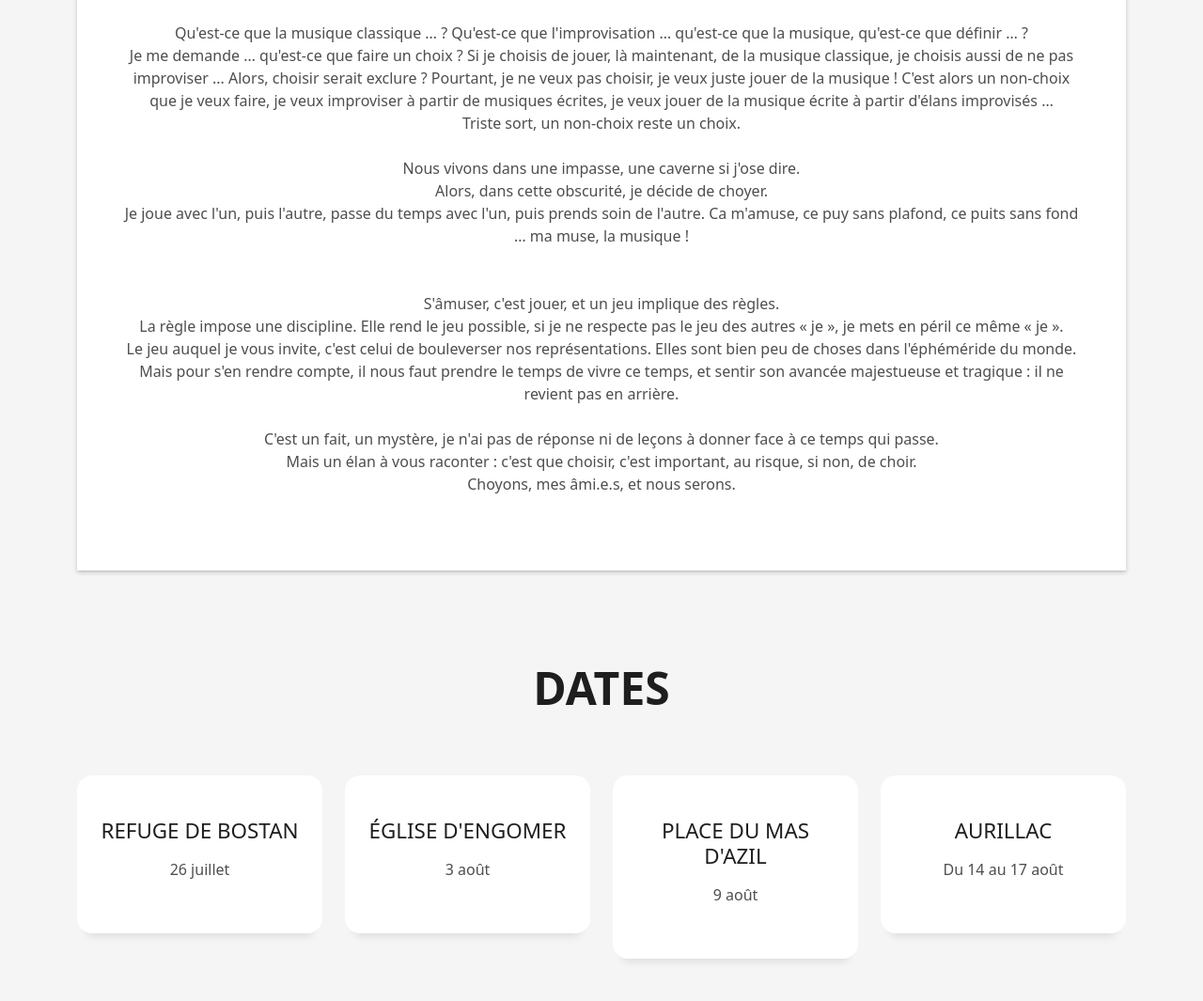
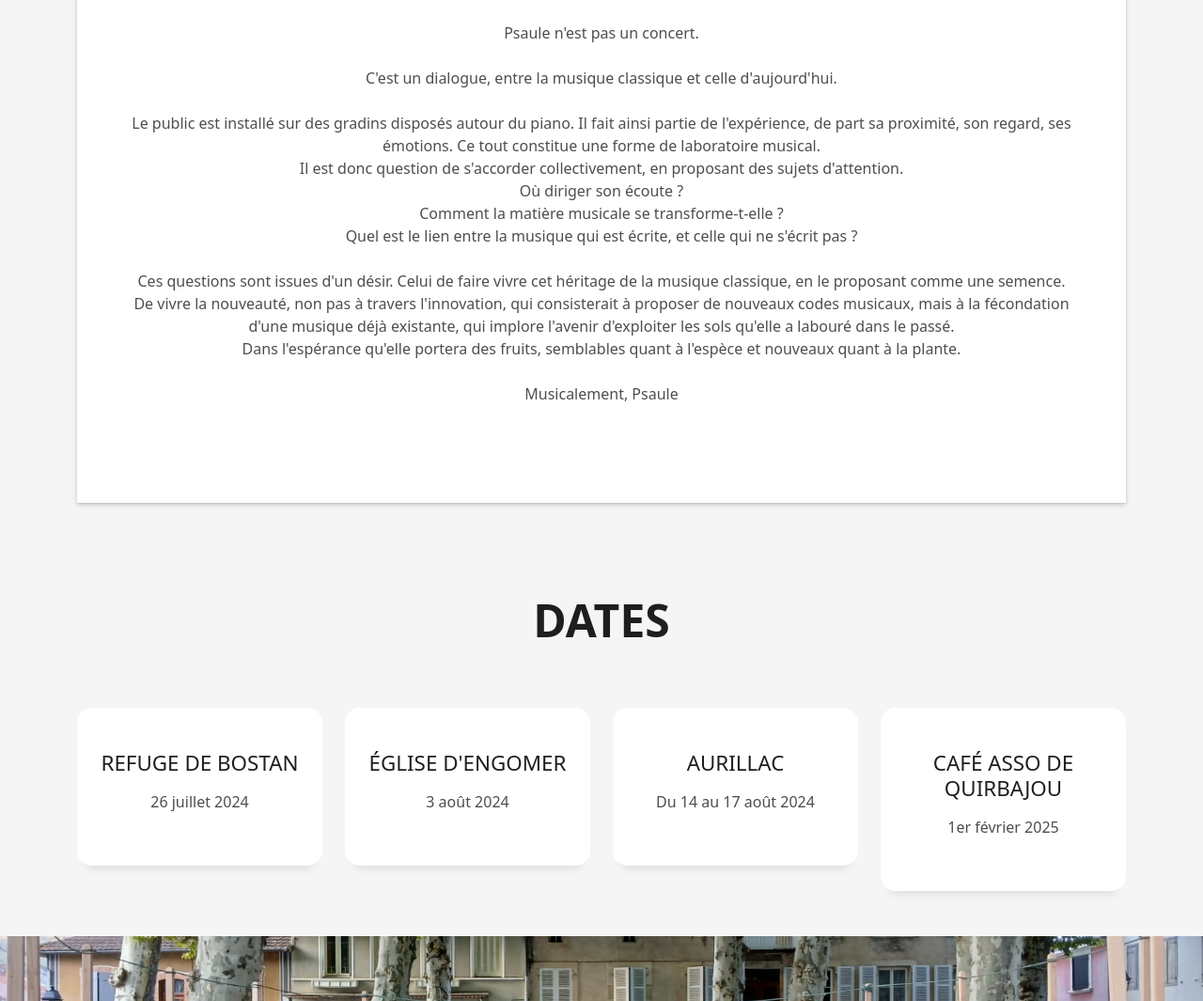
Before and after one commit to qemile/project__psaule__psaule_website, a PHP site: page / in a window 1280 px wide. Shown: the part 1330-2395 px from the top of the page at 94% size. Run offline with PHP 8.4, Linux system fonts and the light colour scheme.

Commit message:
3917-08012025144937-14h49_17h00-131min---project_psaule_web_site : "08-01-2025 TRAVAIL Update dates presentation biogrpahie photos"

```diff
--- a/public/includes/section_biographie.html
+++ b/public/includes/section_biographie.html
@@ -8,15 +8,54 @@
           </h3>
           <p class="subtitle-a">
 
-            <!-- Version 2 -->
-            Paul Quénée découvre sa passion du piano au travers de la musique classique. C'est aux côtés de la sœur de sa grand-mère, Eliane, que se tisse un amour commun dans la recherche du phrasé de F.Chopin ...
-            <br><br>
-            S'en suit une rencontre avec Thomas Terrien qui l'a mis sur les rails du jazz. Il intègre alors la formation professionnelle de Music'Halle en 2016, école des musiques vivaces, où il va se former aux côtés entre autres de Denis Badault.
-            <br><br>
-            Il enseigne aujourd'hui dans cette école l'improvisation et la technique au piano, et dirige un atelier orchestre de musiques improvisées, effectuant un travail de recherche appliquée sur les liens entre « l'écrit » et le « désiré ». Il s'est également intéressé aux arts du cirque en développant un lien entre le jonglage et le piano, en s'enseignant réciproquement avec le jongleur Maximo Pastor Lopez leur art, dans l'idée de faire cohabiter les deux disciplines.
-            <br><br>
-            D'autre part, il évolue avec un projet solo où il mêle musiques actuelles et musiques classiques sous le nom de Psaule. Il évolue également au sein du JOG, le Jazz Orchestra Grisolles, et dans le Little Big Trio, un trio de jazz-swing. Enfin, Paul Quénée joue avec le FlutÔspheric, un projet de compositions mêlant jazz et musiques du monde dirigé par Christophe "Robi" Rohrbacher, éminant flûtiste de la scène toulousaine, au clavier et à l'accordéon.
-            <br><br>
+            Paul Quénée découvre sa
+            <br>
+            passion du piano au travers de la musique
+            <br>
+            classique. C’est aux côtés de la soeur de sa
+            <br>
+            grand-mère, Eliane, professeur de piano,
+            <br>
+            que se tisse un amour commun dans la
+            <br>
+            recherche du phrasé de F. Chopin.
+            <br>
+            Il intègre ensuite en 2016 la formation
+            <br>
+            professionnelle de Music’Halle, école de
+            <br>
+            musiques actuelles à Toulouse, où il va se
+            <br>
+            former aux côtés entre autres de Denis
+            <br>
+            Badault (ex-dirigeant de l’Orchestre
+            <br>
+            National de Jazz), suite à quoi il obtient
+            <br>
+            le MIMA (diplôme de musicien interprète
+            <br>
+            des musiques actuelles).
+            <br>
+            <br>
+            Il enseigne aujourd’hui dans cette école
+            <br>
+            l’improvisation et la technique au
+            <br>
+            piano, et dirige un atelier d’orchestre de
+            <br>
+            musiques improvisées.
+            <br>
+            Il s’est également formé aux arts du cirque au sein
+            <br>
+            de stages à l’ÉSACTO’LIDO à Toulouse, et
+            <br>
+            plus particulièrement à la jonglerie auprès
+            <br>
+            de Máximo Pastor, avec qui il a créé La Suite Bien Calée pour piano et balles à 4 mains , un concert jonglé, où piano et jonglerie fusionne. Ce spectacle est soutenu, ainsi que Psaule, par la compagnie Eliane.
+            <br>
+            Enfin, Paul Quénée évolue également avec un combo salsa “La Ruta Salsa”.
+            <br>
+            <br>
           </p>
           <div class="line-mf"></div>
         </div>
@@ -73,9 +112,9 @@
       </div>
       <div class="col-md-4">
         <div class="work-box">
-          <a href="assets/img/partitions.png" data-gallery="portfolioGallery" class="portfolio-lightbox">
+          <a href="assets/img/psaule_auvillar_200723_gradins.jpg" data-gallery="portfolioGallery" class="portfolio-lightbox">
             <div class="work-img">
-              <img src="assets/img/partitions.png" alt="" class="img-fluid">
+              <img src="assets/img/psaule_auvillar_200723_gradins.jpg" alt="" class="img-fluid">
             </div>
           </a>
           <!-- <div class="work-content">
--- a/public/includes/section_date.html
+++ b/public/includes/section_date.html
@@ -22,7 +22,7 @@
           <div class="service-content">
             <h2 class="s-title">REFUGE DE BOSTAN</h2>
             <p class="s-description text-center">
-              26 juillet
+              26 juillet 2024
             </p>
           </div>
         </div>
@@ -35,20 +35,7 @@
           <div class="service-content">
             <h2 class="s-title">ÉGLISE D'ENGOMER</h2>
             <p class="s-description text-center">
-              3 août
-            </p>
-          </div>
-        </div>
-      </div>
-      <div class="col-md-3">
-        <div class="service-box">
-          <!-- <div class="service-ico">
-            <span class="ico-circle"><i class="bi bi-bar-chart"></i></span>
-          </div> -->
-          <div class="service-content">
-            <h2 class="s-title">PLACE DU MAS D'AZIL</h2>
-            <p class="s-description text-center">
-              9 août
+              3 août 2024
             </p>
           </div>
         </div>
@@ -61,7 +48,20 @@
           <div class="service-content">
             <h2 class="s-title">AURILLAC</h2>
             <p class="s-description text-center">
-              Du 14 au 17 août
+              Du 14 au 17 août 2024
+            </p>
+          </div>
+        </div>
+      </div>
+      <div class="col-md-3">
+        <div class="service-box">
+          <!-- <div class="service-ico">
+            <span class="ico-circle"><i class="bi bi-bar-chart"></i></span>
+          </div> -->
+          <div class="service-content">
+            <h2 class="s-title">Café asso de Quirbajou</h2>
+            <p class="s-description text-center">
+              1er février 2025
             </p>
           </div>
         </div>
--- a/public/includes/section_home.html
+++ b/public/includes/section_home.html
@@ -6,7 +6,7 @@
         <!-- <img src="assets/img/psaule_logo.png" width="400" height="191" class="home-psaule-logo"> -->
         <!-- <img src="assets/img/psaule_logo.png" alt="" class="img-fluid"> -->
 
-        <h1 class="home-psaule-title">Musique <br> Classique ~ Improvisée</h1>
+        <h1 class="home-psaule-title">Laboratoire musical</h1>
 
         <!-- <p class="pt-3"><a class="btn btn-primary btn js-scroll px-4" href="#about" role="button">Learn More</a></p> -->
       </div>
--- a/public/includes/section_presentation.html
+++ b/public/includes/section_presentation.html
@@ -18,35 +18,35 @@
             </iframe>
 
             <p class="presentation-text">
-              <!-- Version 3 -->
+              <!-- Version 4 -->
               <br>
-              Qu'est-ce que la musique classique … ? Qu'est-ce que l'improvisation … qu'est-ce que la musique, qu'est-ce que définir … ?
-              <br>
-              Je me demande … qu'est-ce que faire un choix ? Si je choisis de jouer, là maintenant, de la musique classique, je choisis aussi de ne pas improviser ... Alors, choisir serait exclure ? Pourtant, je ne veux pas choisir, je veux juste jouer de la musique ! C'est alors un non-choix que je veux faire, je veux improviser à partir de musiques écrites, je veux jouer de la musique écrite à partir d'élans improvisés …
-              <br>
-              Triste sort, un non-choix reste un choix.
+              Psaule n'est pas un concert.
               <br>
               <br>
-              Nous vivons dans une impasse, une caverne si j'ose dire.
-              <br>
-              Alors, dans cette obscurité, je décide de choyer.
-              <br>
-              Je joue avec l'un, puis l'autre, passe du temps avec l'un, puis prends soin de l'autre. Ca m'amuse, ce puy sans plafond, ce puits sans fond … ma muse, la musique !
+              C'est un dialogue, entre la musique classique et celle d'aujourd'hui.
               <br>
               <br>
+              Le public est installé sur des gradins disposés autour du piano. Il fait ainsi partie de l'expérience, de part sa proximité, son regard, ses émotions. Ce tout constitue une forme de laboratoire musical.
               <br>
-              S'âmuser, c'est jouer, et un jeu implique des règles.
+              Il est donc question de s'accorder collectivement, en proposant des sujets d'attention.
               <br>
-              La règle impose une discipline. Elle rend le jeu possible, si je ne respecte pas le jeu des autres « je », je mets en péril ce même « je ».
+              Où diriger son écoute ?
               <br>
-              Le jeu auquel je vous invite, c'est celui de bouleverser nos représentations. Elles sont bien peu de choses dans l'éphéméride du monde. Mais pour s'en rendre compte, il nous faut prendre le temps de vivre ce temps, et sentir son avancée majestueuse et tragique : il ne revient pas en arrière.
+              Comment la matière musicale se transforme-t-elle ?
+              <br>
+              Quel est le lien entre la musique qui est écrite, et celle qui ne s'écrit pas ?
               <br>
               <br>
-              C'est un fait, un mystère, je n'ai pas de réponse ni de leçons à donner face à ce temps qui passe.
+              Ces questions sont issues d'un désir. Celui de faire vivre cet héritage de la musique classique, en le proposant comme une semence.
               <br>
-              Mais un élan à vous raconter : c'est que choisir, c'est important, au risque, si non, de choir.
+              De vivre la nouveauté, non pas à travers l'innovation, qui consisterait à proposer de nouveaux codes musicaux, mais à la fécondation d'une musique déjà existante, qui implore l'avenir d'exploiter les sols qu'elle a labouré dans le passé.
               <br>
-              Choyons, mes âmi.e.s, et nous serons.
+              Dans l'espérance qu'elle portera des fruits, semblables quant à l'espèce et nouveaux quant à la plante.
+              <br>
+              <br>
+              Musicalement, Psaule
+              <br>
+              <br>
             </p>
           </div>
         </div>
--- a/public/index.php
+++ b/public/index.php
@@ -39,7 +39,7 @@
 
     <?php include 'includes/section_date.html'; ?>
 
-    <div class="section-counter paralax-mf bg-image" style="background-image: url(assets/img/psaule_concert_3.jpg)">
+    <div class="section-counter paralax-mf bg-image" style="background-image: url(assets/img/psaule_24112024_gradins.jpg)">
       <!-- <div class="overlay-mf"></div> -->
     </div>
 
```
Also changed, not shown: public/assets/img/psaule_24112024_gradins.jpg (added), public/assets/img/psaule_25112024_gradins_2.jpg (added), public/assets/img/psaule_auvillar_200723_gradins.jpg (added), public/assets/img/psaule_penne_280523_gradins.jpeg (added).
